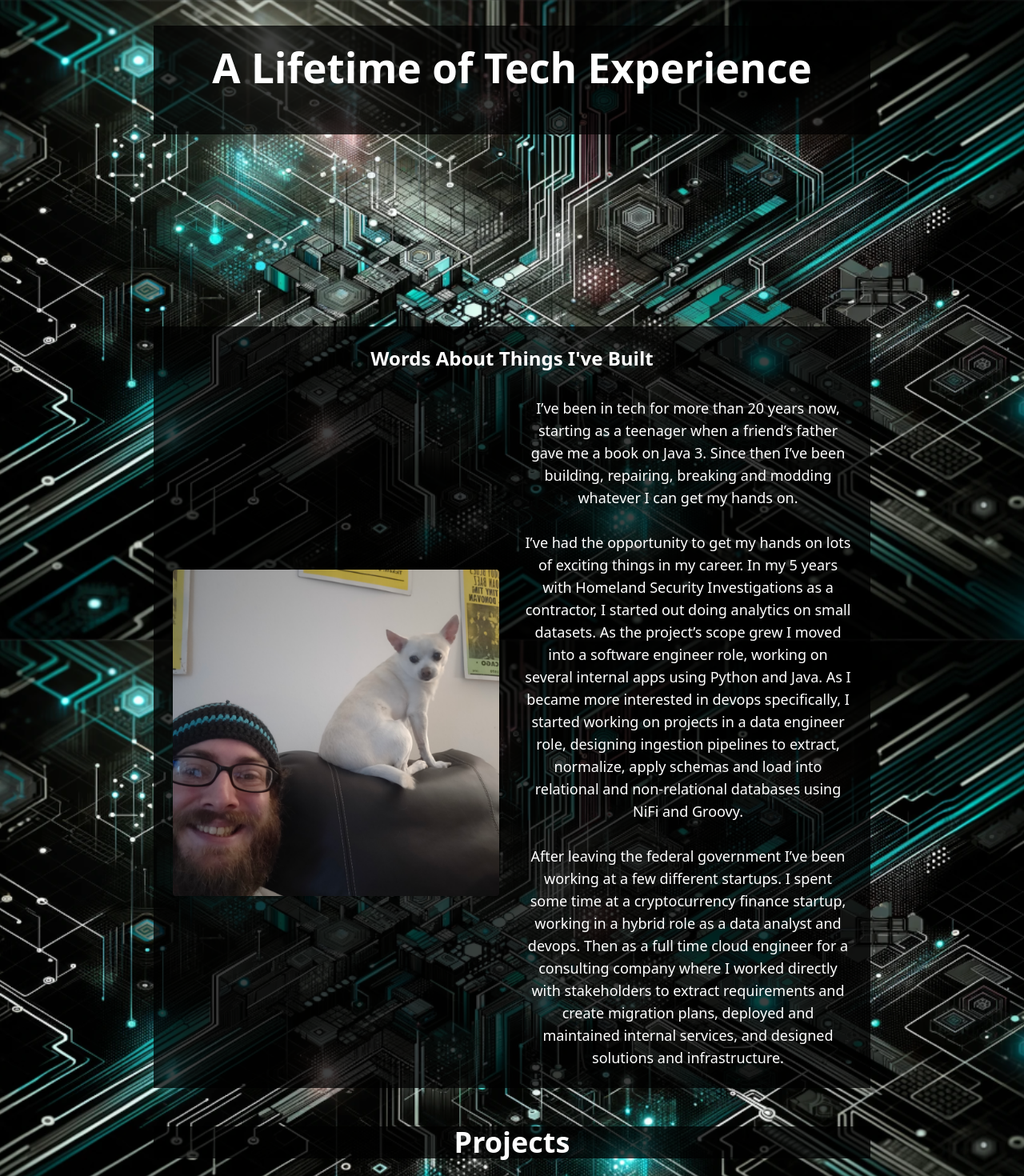
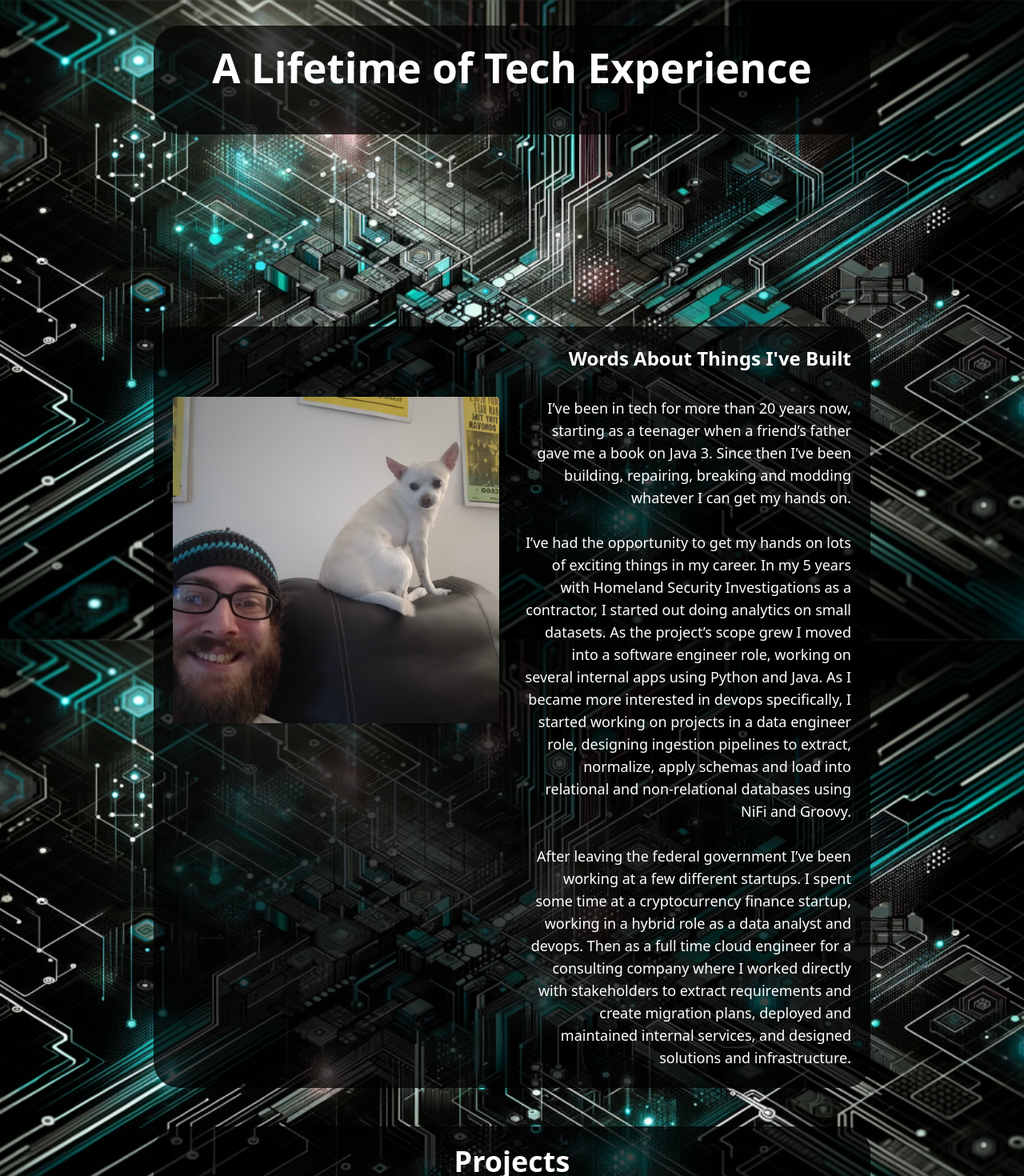
Before and after one commit to v1nsai/personal-site, a React (Vite) app: page / in a window 1280 px wide. Shown: the top 1470 px of the page at 80% size. Built offline with nearby package versions, Linux system fonts and the light colour scheme.

Commit message:
Rounded corners on background

```diff
--- a/src/App.tsx
+++ b/src/App.tsx
@@ -8,8 +8,8 @@ import ImageTextBlock from "./components/ImageTextBlock";
 function App() {
   return (
     <>
-      <div className="relative max-w-4xl mx-auto p-6">
-        <div className="absolute inset-0 bg-black opacity-75 z-0"></div>
+      <div className="relative max-w-4xl mx-auto p-6 rounded-4xl overflow-hidden">
+        <div className="absolute inset-0 bg-black opacity-75 z-0 rounded-4xl"></div>
         <h1 className="relative text-1xl font-bold mb-8 text-center text-white">
           A Lifetime of Tech Experience
         </h1>
@@ -17,6 +17,8 @@ function App() {
       {Array.from({ length: 10 }, () => (
         <br />
       ))}
+      <div className="relative max-w-4xl mx-auto p-6 rounded-4xl overflow-hidden">
+        <div className="absolute inset-0 bg-black opacity-75 z-0 rounded-4xl"></div>
         <ImageTextBlock
           title="Words About Things I've Built"
           imageSrc={personalPhoto}
@@ -24,14 +26,14 @@ function App() {
           imagePosition="left"
           text={`I’ve been in tech for more than 20 years now, starting as a teenager when a friend’s father gave me a book on Java 3. Since then I’ve been building, repairing, breaking and modding whatever I can get my hands on.\n\nI’ve had the opportunity to get my hands on lots of exciting things in my career. In my 5 years with Homeland Security Investigations as a contractor, I started out doing analytics on small datasets. As the project’s scope grew I moved into a software engineer role, working on several internal apps using Python and Java. As I became more interested in devops specifically, I started working on projects in a data engineer role, designing ingestion pipelines to extract, normalize, apply schemas and load into relational and non-relational databases using NiFi and Groovy.\n\nAfter leaving the federal government I’ve been working at a few different startups. I spent some time at a cryptocurrency finance startup, working in a hybrid role as a data analyst and devops. Then as a full time cloud engineer for a consulting company where I worked directly with stakeholders to extract requirements and create migration plans, deployed and maintained internal services, and designed solutions and infrastructure.`}
         />
+      </div>
       <br />
       <br />
-      <div className="relative">
-        <div className="absolute inset-0 bg-black opacity-75 z-0"></div>
+      <div className="relative rounded-4xl max-w-4xl mx-auto p-6">
+        <div className="absolute inset-0 bg-black opacity-75 z-0 rounded-4xl"></div>
         <h2 className="relative text-4xl font-bold mb-8 text-center text-white">
           Projects
         </h2>
-      </div>
         <ImageTextBlock
           title="Kubernetes Homelab"
           imageSrc={homelabImage}
@@ -56,16 +58,14 @@ function App() {
           link="https://github.com/v1nsai/the_interpreter_bot"
           text="A dockerized interpreter bot on the Telegram network that can be invited into group chats to translate everything the group says to/from English into your target language."
         />
+      </div>
       <br />
       <br />
-      <div className="relative">
-        <div className="absolute inset-0 bg-black opacity-75 z-0"></div>
+      <div className="relative rounded-4xl max-w-4xl mx-auto p-6">
+        <div className="absolute inset-0 bg-black opacity-75 z-0 rounded-4xl"></div>
         <h2 className="relative text-4xl font-bold mb-8 text-center text-white">
           About Me
         </h2>
-      </div>
-      <div className="relative max-w-4xl mx-auto p-6 rounded-xl overflow-hidden">
-        <div className="absolute inset-0 bg-black opacity-75 z-0"></div>
         <p className="relative text-white text-lg">
           Besides computer languages, I’m also a people languages enthusiast. I
           speak (Mexican) Spanish conversationally, which I use to get into
--- a/src/components/ImageTextBlock.tsx
+++ b/src/components/ImageTextBlock.tsx
@@ -28,21 +28,20 @@ const ImageTextBlock = ({
   );
 
   return (
-    <div className="relative max-w-4xl mx-auto p-6">
-      <div className="absolute inset-0 bg-black opacity-75 z-0"></div>
-      <h3 className="relative text-2xl font-bold mb-8 text-center text-white">
+    <>
+      <h3 className={`relative text-2xl font-bold mb-8 text-white ${isImageLeft ? 'text-right' : 'text-left'}`}>
         {title}
       </h3>
-      <div className="relative grid grid-cols-1 md:grid-cols-2 gap-8 items-center">
+      <div className="relative grid grid-cols-1 md:grid-cols-2 gap-8 items-start">
         {isImageLeft && imageElement}
 
         <div>
-          <p className="text-lg text-white whitespace-pre-line">{text}</p>
+          <p className={`text-lg text-white whitespace-pre-line ${isImageLeft ? 'text-right' : 'text-left'}`}>{text}</p>
         </div>
 
         {!isImageLeft && imageElement}
       </div>
-    </div>
+    </>
   );
 };
 
```
Lines whose indentation alone changed are shown as unchanged.
